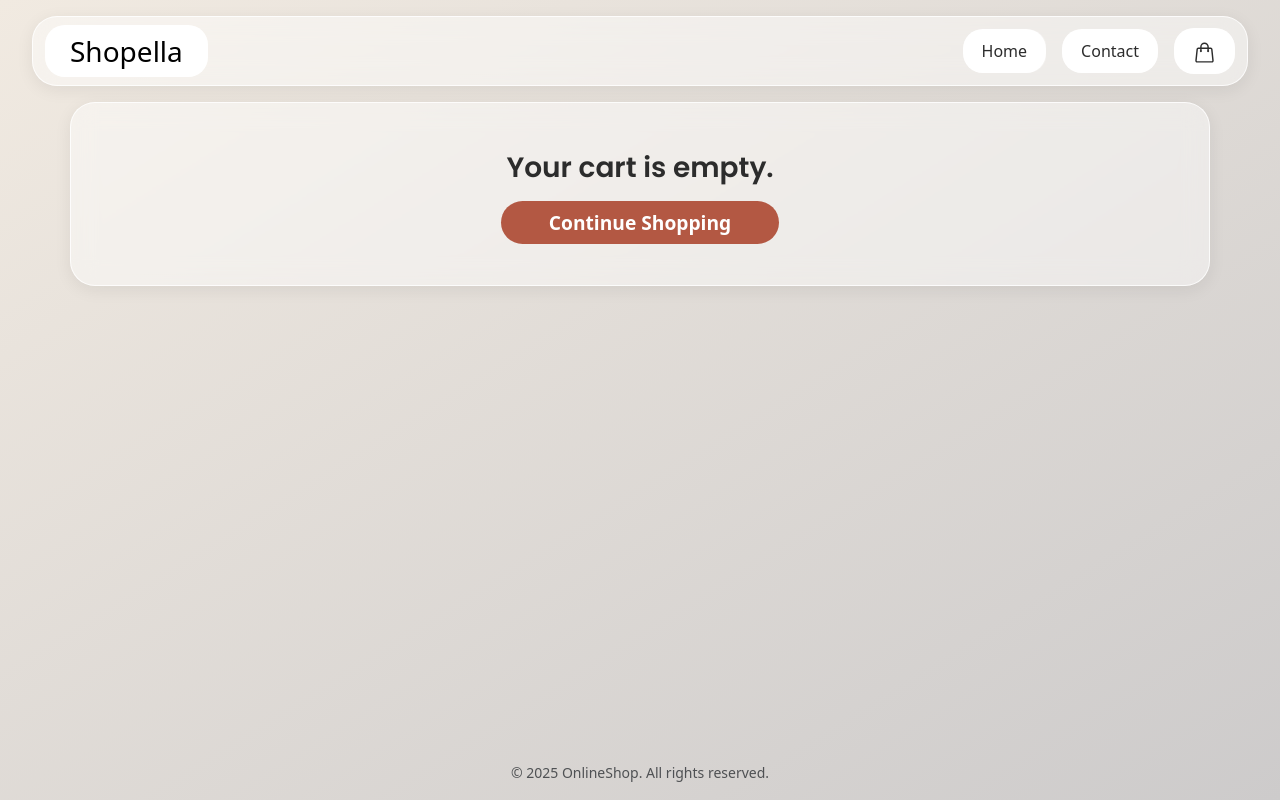
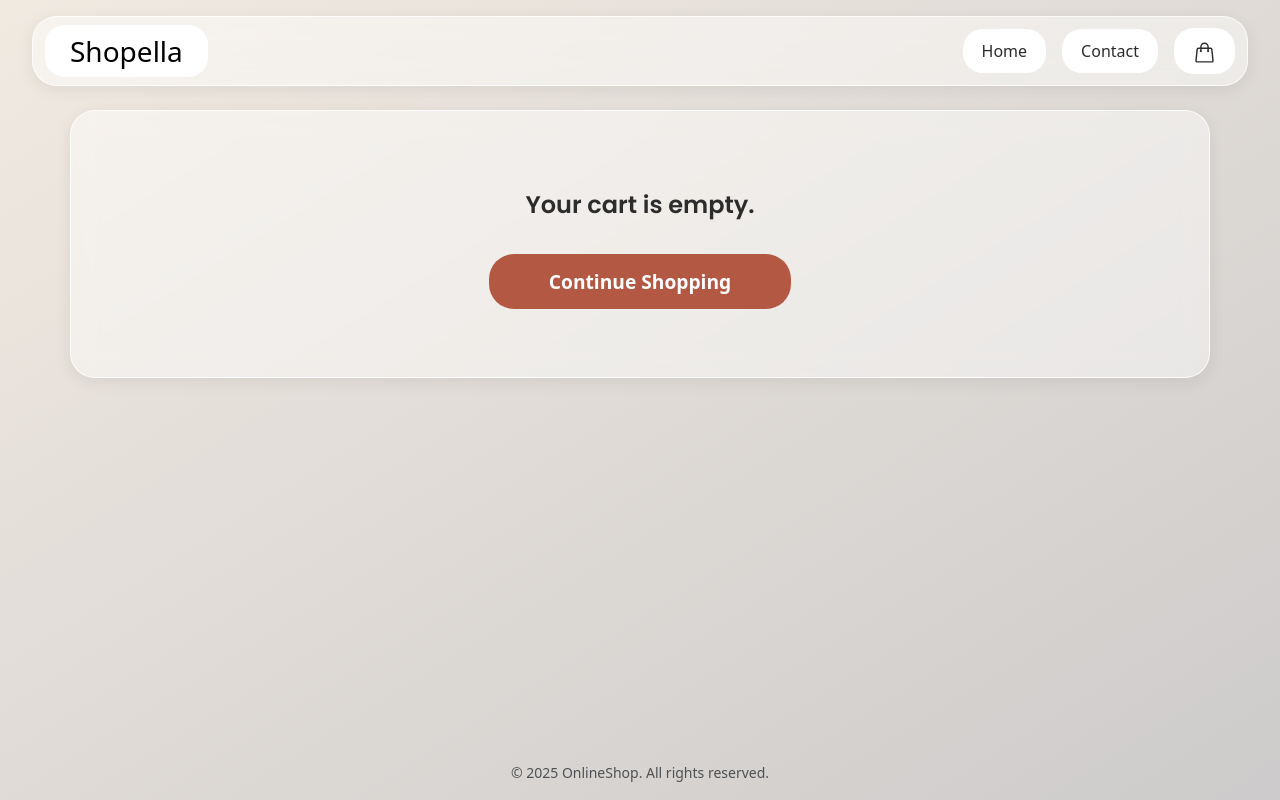
Before and after one commit to NoroffFEU/jsfw-2025-v1-javascript-frameworks-ca, a React (Create React App) app: page /cart in a window 1280 px wide. Built offline with nearby package versions, Linux system fonts and the light colour scheme.

Commit message:
update product detail logic to handle adding item to cart

```diff
--- a/src/pages/Cart.tsx
+++ b/src/pages/Cart.tsx
@@ -1,5 +1,6 @@
 import { useCartStore } from "../store/useCartStore";
 import { Link, useNavigate } from "react-router-dom";
+import "../styles/cart.css";
 
 const Cart = () => {
   const { cart, removeFromCart, clearCart, totalPrice } = useCartStore();
@@ -12,9 +13,9 @@ const Cart = () => {
 
   if (cart.length === 0) {
     return (
-      <div className="container glass-container py-5 text-center">
-        <h1 className="fs-3 mb-4">Your cart is empty.</h1>
-        <Link to="/" className="navigate-btn px-5 py-2 text-decoration-none">
+      <div className="container glass-container empty-box text-center mt-2">
+        <h1 className="fs-4 mb-5">Your cart is empty.</h1>
+        <Link to="/" className="navigate-btn empty-btn text-decoration-none">
           Continue Shopping
         </Link>
       </div>
--- a/src/pages/ProductDetail.tsx
+++ b/src/pages/ProductDetail.tsx
@@ -1,6 +1,7 @@
 import { useParams } from "react-router-dom";
 import { useApi } from "../hooks/useApi";
 import { Product } from "../interfaces/product";
+import { useCartStore } from "../store/useCartStore";
 import { FaStar } from "react-icons/fa";
 import "../styles/products.css";
 
@@ -25,6 +26,9 @@ const ProductDetail = () => {
     isError,
   } = useApi<Product>(`https://v2.api.noroff.dev/online-shop/${id}`);
 
+  // Access Zustand store
+  const { addToCart } = useCartStore();
+
   // Handle loading and error states
   if (isLoading) return <p>Loading product...</p>;
   if (isError) return <p>Error loading product.</p>;
@@ -40,6 +44,18 @@ const ProductDetail = () => {
           ((product.price - product.discountedPrice) / product.price) * 100
         )
       : 0;
+
+  // Handle add to cart action
+  const handleAddToCart = () => {
+    addToCart({
+      id: product.id,
+      title: product.title,
+      price: product.price,
+      discountedPrice: product.discountedPrice ?? product.price ?? 0,
+      quantity: 1,
+      image: product.image?.url,
+    });
+  };
 
   return (
     <div className="container glass-container detail py-5 px-4 mt-2">
@@ -111,7 +127,9 @@ const ProductDetail = () => {
           </div>
 
           {/* Add to Cart */}
-          <button className="add-btn mt-4 px-4 py-2">Add to Cart</button>
+          <button onClick={handleAddToCart} className="add-btn mt-4 px-4 py-2">
+            Add to Cart
+          </button>
 
           {/* Reviews */}
           <div className="reviews-container mt-5">
--- /dev/null
+++ b/src/styles/cart.css
@@ -0,0 +1,8 @@
+.empty-box {
+  max-width: 750px;
+  padding: 80px 0;
+}
+
+.empty-btn {
+  padding: 14px 60px;
+}
```
